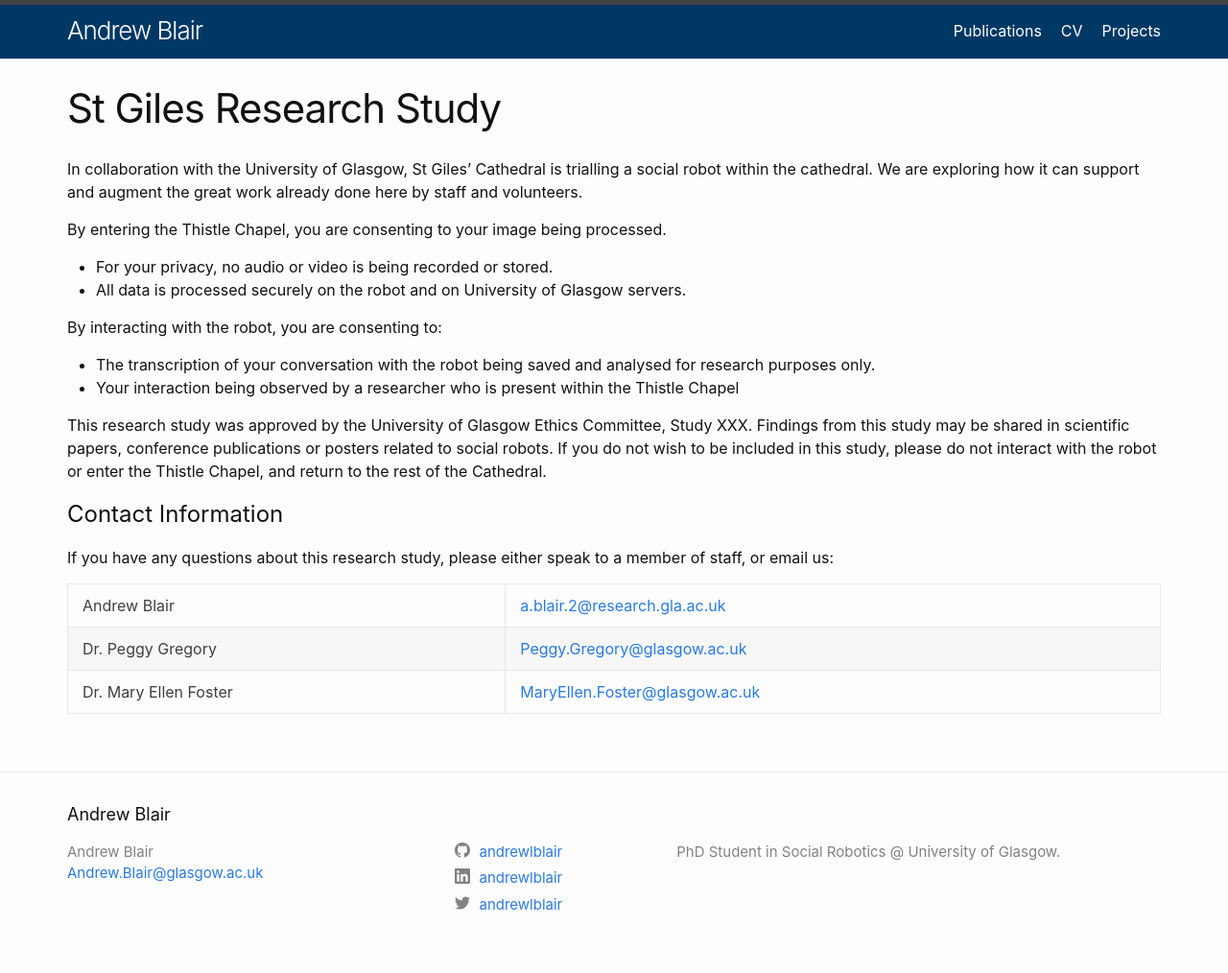
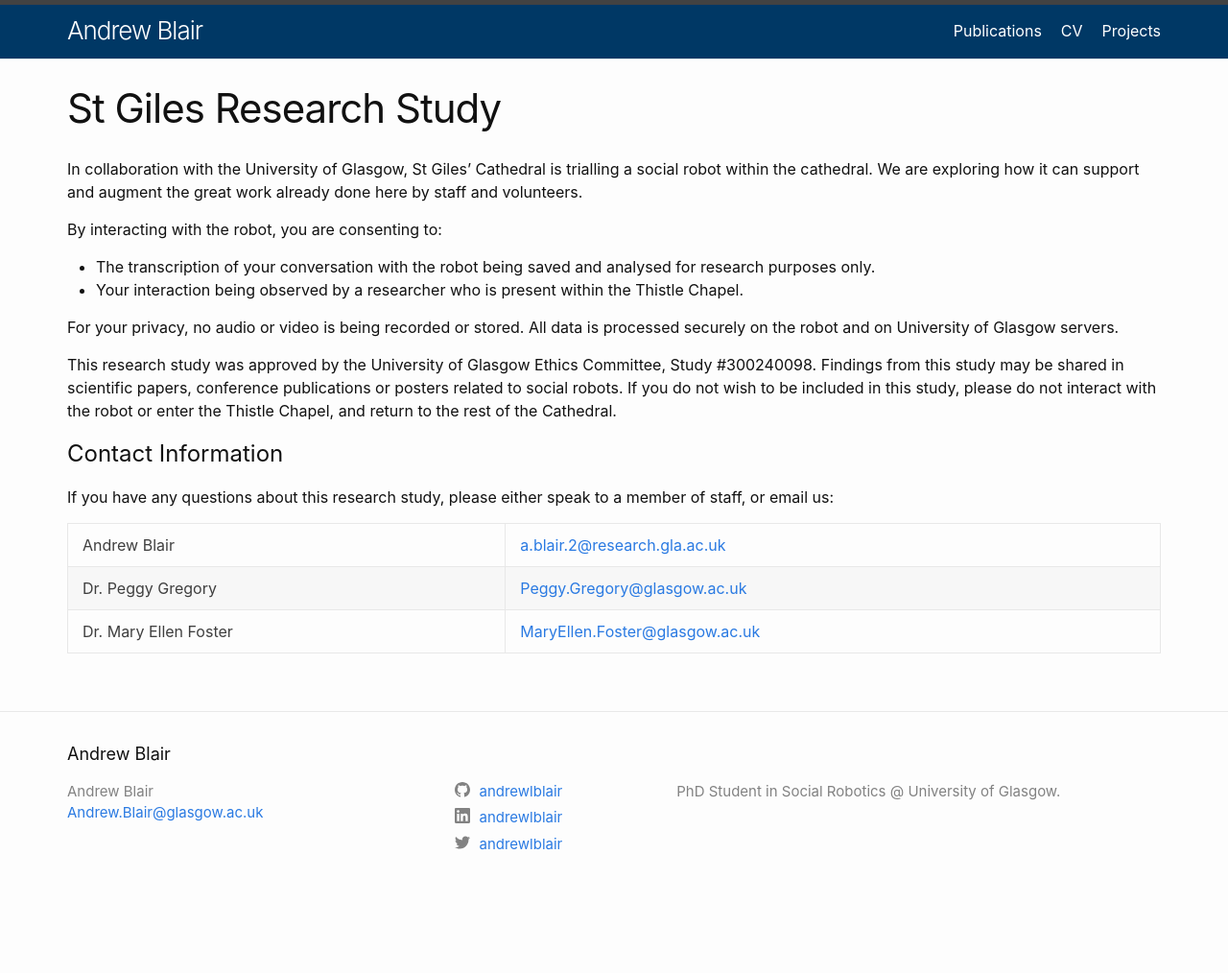
Before and after one commit to andrewlblair/andrewlblair.github.io, a Jekyll site: the page built from docs/stgiles_exit.md, in a window 1280 px wide. Shown: the whole page at 96% size. Built offline with Jekyll 4.4.1, drawn with Linux system fonts in a browser that asks for light colours; after the commit the page ends 951 px from its top, so only the background shows below that; part of the change alters nothing that is shown.

Commit message:
consent details

```diff
--- /dev/null
+++ b/docs/stgiles_exit.md
@@ -0,0 +1,23 @@
+---
+layout: page
+title: St Giles Research Study
+permalink: /stgiles/
+---
+
+In collaboration with the University of Glasgow, St Giles’ Cathedral is trialling a social robot within the cathedral. We are exploring how it can support and augment the great work already done here by staff and volunteers.
+
+By interacting with the robot, you are consenting to:
+- The transcription of your conversation with the robot being saved and analysed for research purposes only.
+- Your interaction being observed by a researcher who is present within the Thistle Chapel.
+
+For your privacy, no audio or video is being recorded or stored. All data is processed securely on the robot and on University of Glasgow servers.
+
+This research study was approved by the University of Glasgow Ethics Committee, Study #300240098. Findings from this study may be shared in scientific papers, conference publications or posters related to social robots.
+If you do not wish to be included in this study, please do not interact with the robot or enter the Thistle Chapel, and return to the rest of the Cathedral.
+
+# Contact Information
+If you have any questions about this research study, please either speak to a member of staff, or email us:
+
+Andrew Blair | [a.blair.2@research.gla.ac.uk](mailto:a.blair.2@research.gla.ac.uk)
+Dr. Peggy Gregory | [Peggy.Gregory@glasgow.ac.uk](mailto:Peggy.Gregory@glasgow.ac.uk)
+Dr. Mary Ellen Foster | [MaryEllen.Foster@glasgow.ac.uk](mailto:MaryEllen.Foster@glasgow.ac.uk)
--- a/docs/stgiles.md
+++ b/docs/stgiles_thistle.md
@@ -1,7 +1,7 @@
 ---
 layout: page
 title: St Giles Research Study
-permalink: /stgiles/
+permalink: /stgilesthistle/ ## change this to stgiles upon deployment so the qr code stays the same
 ---
 
 In collaboration with the University of Glasgow, St Giles’ Cathedral is trialling a social robot within the cathedral. We are exploring how it can support and augment the great work already done here by staff and volunteers.
@@ -13,9 +13,9 @@ By entering the Thistle Chapel, you are consenting to your image being processed
 
 By interacting with the robot, you are consenting to:
 - The transcription of your conversation with the robot being saved and analysed for research purposes only.
-- Your interaction being observed by a researcher who is present within the Thistle Chapel
+- Your interaction being observed by a researcher who is present within the Thistle Chapel.
 
-This research study was approved by the University of Glasgow Ethics Committee, Study XXX. Findings from this study may be shared in scientific papers, conference publications or posters related to social robots.
+This research study was approved by the University of Glasgow Ethics Committee, Study #300240230. Findings from this study may be shared in scientific papers, conference publications or posters related to social robots.
 If you do not wish to be included in this study, please do not interact with the robot or enter the Thistle Chapel, and return to the rest of the Cathedral.
 
 # Contact Information
```
